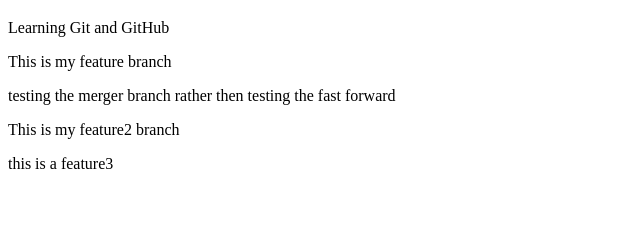
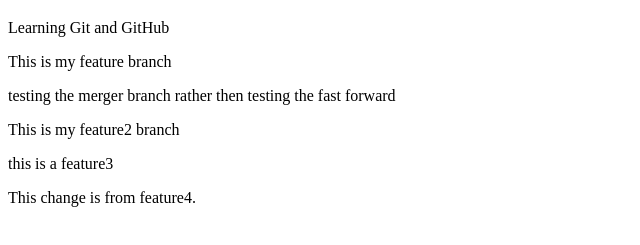
Before and after one commit to RishiRathore04/git-practice, a plain HTML site: page index.html in a window 1280 px wide. Shown: the part 61-306 px from the top of the page, without its empty margins (0-640 px from the left). Drawn offline with Linux system fonts and the light colour scheme.

Commit message:
Add feature4 change

```diff
--- a/index.html
+++ b/index.html
@@ -17,6 +17,7 @@
     <p>
         this is a feature3
     </p>
+    <p>This change is from feature4.</p>
 
   </body>
 </html>
```
